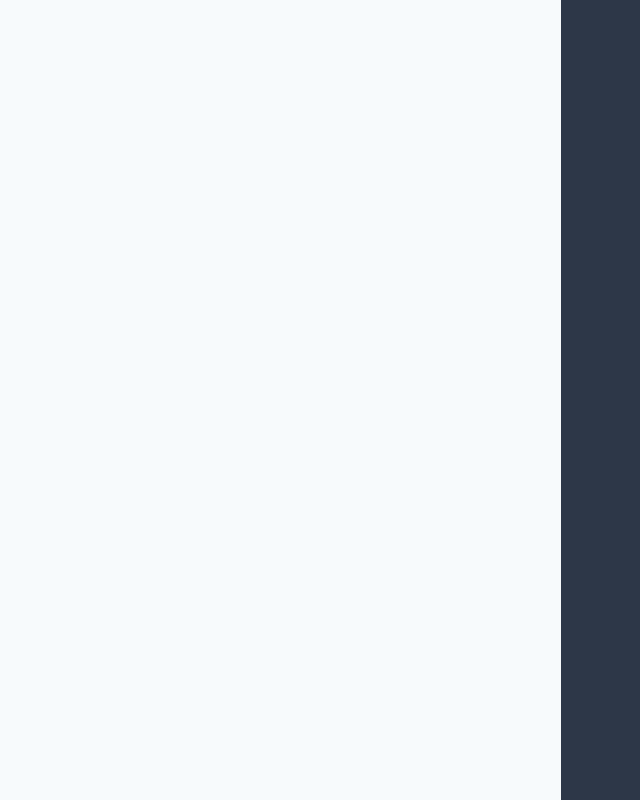
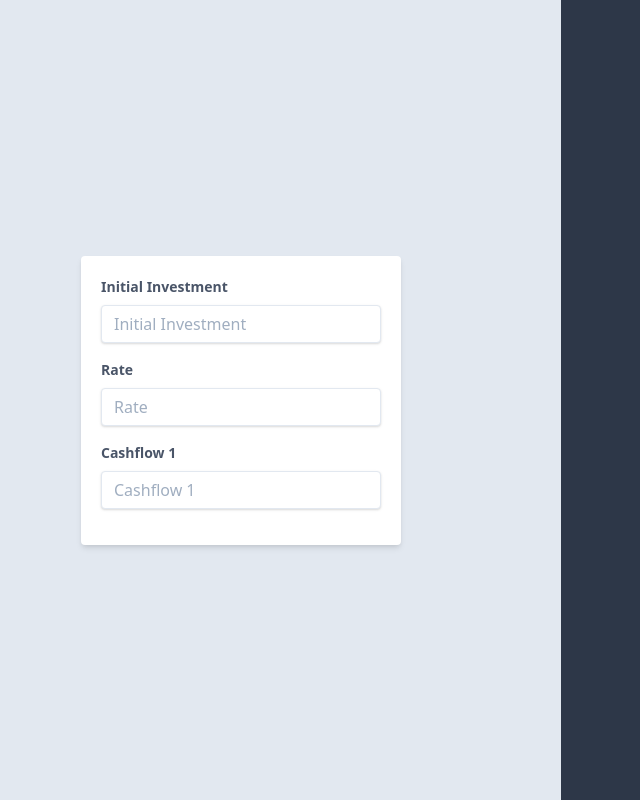
Before and after one commit to devforey/npv_calculator, a React (Create React App) app: page / in a window 1280 px wide. Shown: the whole page, without its empty margins (79-719 px from the left). Built offline with nearby package versions, Linux system fonts and the light colour scheme.

Commit message:
Add initial calculator form

```diff
--- a/package.json
+++ b/package.json
@@ -6,17 +6,19 @@
     "@testing-library/jest-dom": "^4.2.4",
     "@testing-library/react": "^9.4.1",
     "@testing-library/user-event": "^7.2.1",
+    "@types/classnames": "^2.2.9",
     "@types/jest": "^24.9.1",
     "@types/node": "^12.12.28",
     "@types/react": "^16.9.23",
     "@types/react-dom": "^16.9.5",
+    "classnames": "^2.2.6",
     "react": "^16.13.0",
     "react-dom": "^16.13.0",
     "react-scripts": "3.4.0",
     "typescript": "^3.7.5"
   },
   "scripts": {
-    "build:style":"tailwind build src/styles/index.css -o src/styles/tailwind.css",
+    "build:style": "tailwind build src/styles/index.css -o src/styles/tailwind.css",
     "start": "react-scripts start",
     "build": "react-scripts build",
     "test": "react-scripts test",
--- /dev/null
+++ b/src/components/input/Input.tsx
@@ -0,0 +1,23 @@
+import React from 'react';
+import classNames from 'classnames';
+
+const Input = ({ className, ...props }: React.InputHTMLAttributes<HTMLElement>) => {
+    const inputClassNames = classNames(
+        'shadow',
+        'appearance-none',
+        'border',
+        'rounded',
+        'w-full',
+        'py-2',
+        'px-3',
+        'text-gray-700',
+        'leading-tight',
+        'focus:outline-none',
+        'focus:shadow-outline',
+        className
+    );
+
+    return <input className={inputClassNames} {...props}/>
+};
+
+export default Input;
--- /dev/null
+++ b/src/modules/calculator/components/calculator-form-field/CalculatorFormField.tsx
@@ -0,0 +1,33 @@
+import React from 'react';
+import Input from '../../../../components/input/Input';
+
+interface CalculatorFormField {
+    label: String;
+    placeholder: string;
+}
+
+const CalculatorFormField = ({
+    label,
+    className,
+    placeholder,
+    ...props
+}: CalculatorFormField & React.InputHTMLAttributes<HTMLElement>) => {
+    return <div className="mb-4">
+        <label className="
+            block
+            text-gray-700
+            text-sm
+            font-bold mb-2
+        ">
+            {label}
+        </label>
+        <Input
+            id="initialInvestment"
+            type="number"
+            placeholder={placeholder}
+            {...props}
+        />
+    </div>
+};
+
+export default CalculatorFormField;
--- a/src/modules/calculator/components/calculator-panel/CalculatorPanel.tsx
+++ b/src/modules/calculator/components/calculator-panel/CalculatorPanel.tsx
@@ -1,11 +1,45 @@
 import React from 'react';
+import CalculatorFormField from '../calculator-form-field/CalculatorFormField';
 
 const CalculatorPanel = () => {
     return <div className="
-        bg-gray-100
+        overflow-auto
+
+        bg-gray-300
         w-full
         h-full
+
+        flex
+        flex-column
+        items-center
+        justify-center
     ">
+        <form
+            className="
+                bg-white
+                shadow-md
+                rounded
+                p-5
+                w-6/12
+            "
+            action="">
+
+            <CalculatorFormField
+                label="Initial Investment"
+                placeholder="Initial Investment"
+            />
+
+            <CalculatorFormField
+                label="Rate"
+                placeholder="Rate"
+            />
+
+            <CalculatorFormField
+                label="Cashflow 1"
+                placeholder="Cashflow 1"
+            />
+
+        </form>
     </div>;
 };
 
--- a/src/modules/calculator/components/calculator-result-panel/CalculatorResultPanel.tsx
+++ b/src/modules/calculator/components/calculator-result-panel/CalculatorResultPanel.tsx
@@ -2,6 +2,8 @@ import React from 'react';
 
 const CalculatorResultPanel = () => {
     return <div className="
+        overflow-auto
+
         bg-gray-800
         w-full
         h-full
```
Also changed, not shown: 1 other file (tests, documents, lock files or other folders).
